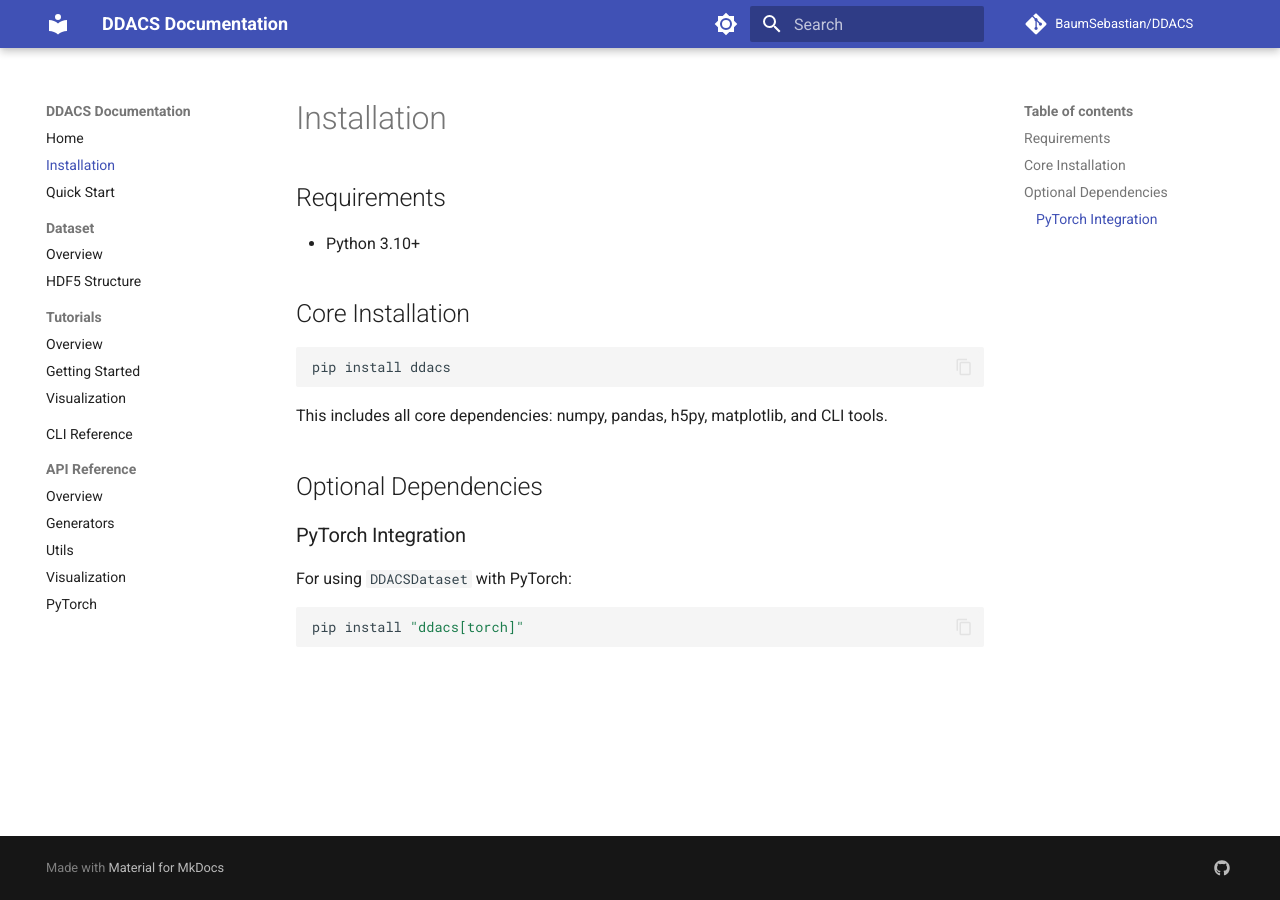
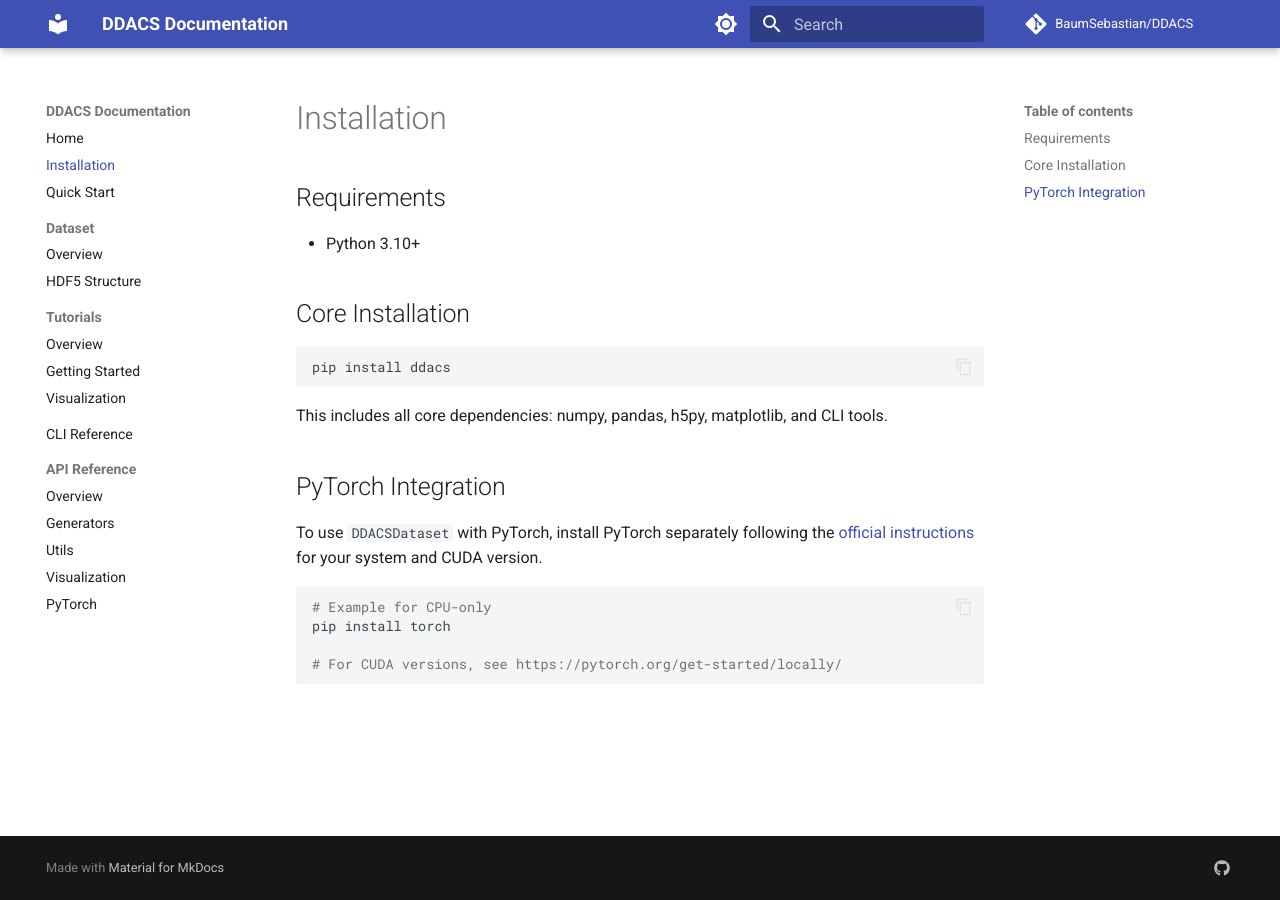
Before and after one commit to BaumSebastian/DDACS, an MkDocs documentation site: the page built from docs/installation.md, in a window 1280 px wide. Built offline with MkDocs 1.6.1 and Material for MkDocs 9.7.7, drawn with Linux system fonts in a browser that asks for light colours; comment, search, counter and statistics services are not loaded.

Commit message:
Removed Pytorch dependency and encourage user to install it manually.

````diff
--- a/docs/installation.md
+++ b/docs/installation.md
@@ -12,12 +12,13 @@ pip install ddacs
 
 This includes all core dependencies: numpy, pandas, h5py, matplotlib, and CLI tools.
 
-## Optional Dependencies
+## PyTorch Integration
 
-### PyTorch Integration
-
-For using `DDACSDataset` with PyTorch:
+To use `DDACSDataset` with PyTorch, install PyTorch separately following the [official instructions](https://pytorch.org/get-started/locally/) for your system and CUDA version.
 
 ```bash
-pip install "ddacs[torch]"
+# Example for CPU-only
+pip install torch
+
+# For CUDA versions, see https://pytorch.org/get-started/locally/
 ```
--- a/pyproject.toml
+++ b/pyproject.toml
@@ -46,11 +46,7 @@ dependencies = [
 ]
 
 [project.optional-dependencies]
-torch = [
-    "torch>=2.0.0",
-]
 dev = [
-    "torch>=2.0.0",
     "pytest>=7.0.0",
     "black>=24.0.0",
     "ruff>=0.3.0",
````
Also changed, not shown: README.md (+3 -2 lines), docs/api/pytorch.md (+1 -1 lines), 1 other file.
